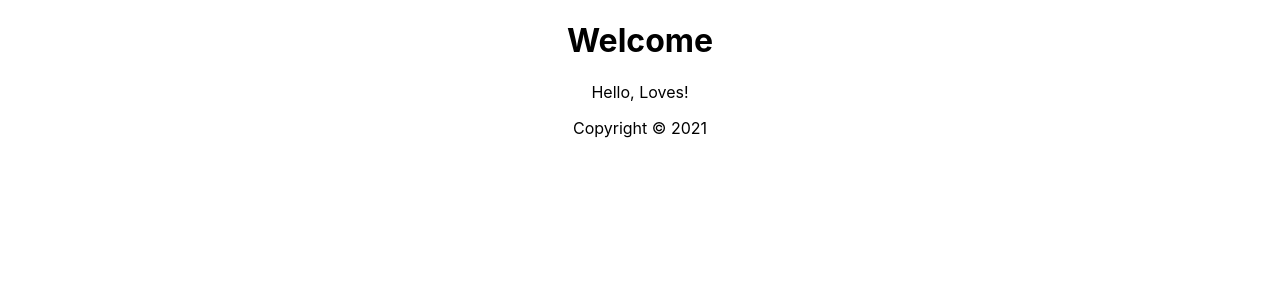
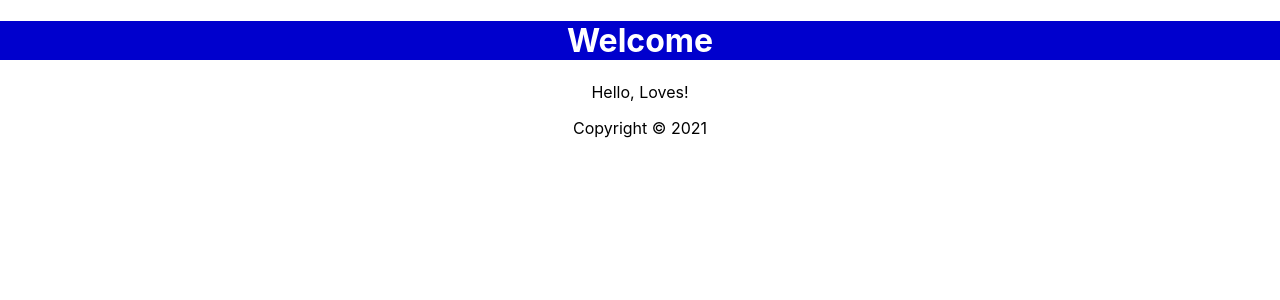
Before and after one commit to sherryysj/ReactJSRecap, a React (Create React App) app: page / in a window 1280 px wide. Shown: the top 300 px of the page. Built offline with nearby package versions, Linux system fonts and the light colour scheme.

Commit message:
learning note: use style directly

```diff
--- a/src/Header.js
+++ b/src/Header.js
@@ -2,8 +2,13 @@
 /*  and use _rafce command to create a generic react arrow function component */
 
 const Header = () => {
+
     return (
-        <header>
+        // use style directly, double {} needed, the inside one refers to the style
+        <header style={{
+            backgroundColor: 'mediumblue',
+            color: '#fff'
+        }}>
             <h1>Welcome</h1>
         </header>
     )
```
